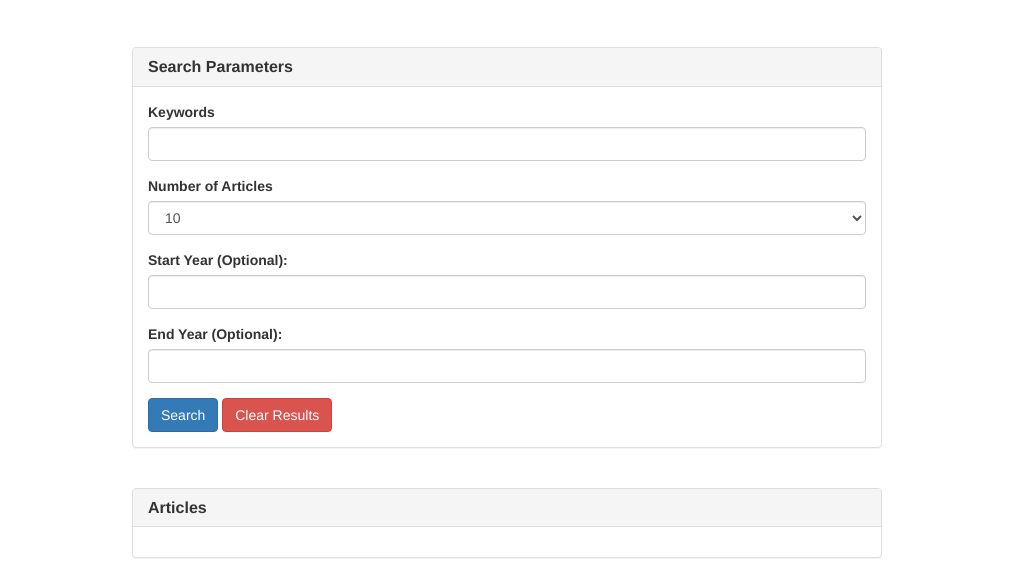
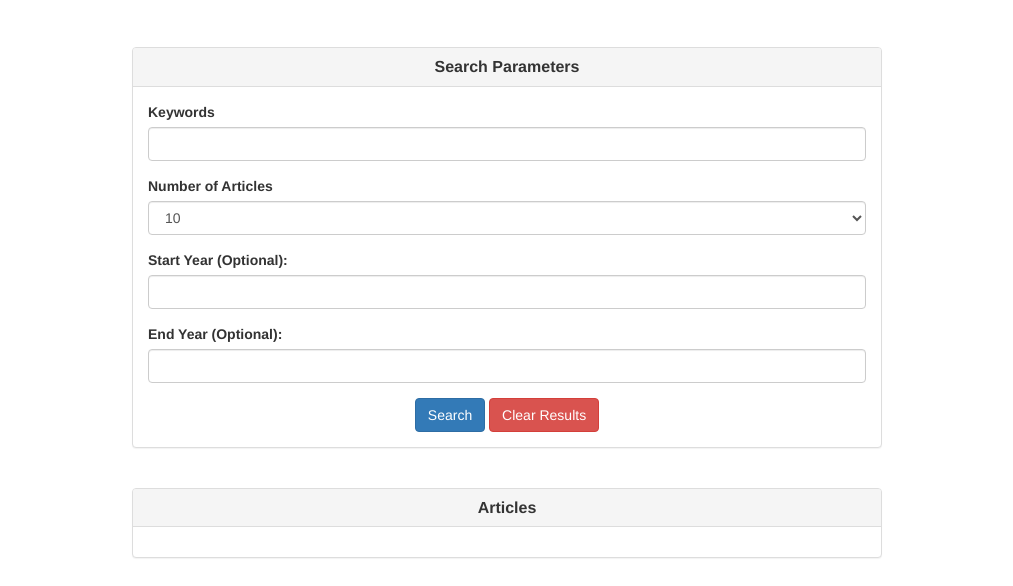
Before and after one commit to salszu/nytSearch, a plain HTML site: page index.html in a window 1280 px wide. Shown: the part 214-800 px from the top of the page, without its empty margins (133-1146 px from the left). Drawn offline with nearby package versions, Linux system fonts and the light colour scheme.

Commit message:
index done

```diff
--- a/index.html
+++ b/index.html
@@ -20,42 +20,38 @@
         <div class="row">
             <div class="col-sm-8 col-sm-offset-2">
                 <br>
-                <!-- First panel is for handling the search parameters -->
+                <!-- search -->
                 <div class="panel panel-default">
                     <div class="panel-heading">
-                        <h3 class="panel-title"><strong><i class="searchList"></i>   Search Parameters</strong></h3>
+                        <h3 class="panel-title text-center"><strong><i class="searchList"></i>   Search Parameters</strong></h3>
                     </div>
                     <div class="panel-body">
-                        <!-- Here we create an HTML Form for handling the inputs-->
                         <form role="form">
-                            <!-- Here we create the text box for capturing the search term-->
+                            <!-- search term -->
                             <div class="form-group">
                                 <label for="search">Keywords</label>
                                 <input type="text" class="form-control" id="searchTerm">
                             </div>
-                            <!-- Here we capture the number of records that the user wants to retrieve  -->
                             <div class="form-group">
                                 <label for="pwd">Number of Articles</label>
                                 <select class="form-control" id="recordNumber">
                                     <option value=1>1</option>
-                                    <!-- Setting the option for 5 as default -->
                                     <option value=10 selected>10</option>
                                     <option value=25>25</option>
                                 </select>
                             </div>
-                            <!-- Here we capture the Start Year Parameter-->
                             <div class="form-group">
                                 <label for="startYear">Start Year (Optional):</label>
                                 <input type="text" class="form-control" id="startYear">
                             </div>
-                            <!-- Here we capture the End Year Parameter -->
                             <div class="form-group">
                                 <label for="endYear">End Year (Optional):</label>
                                 <input type="text" class="form-control" id="endYear">
                             </div>
-                            <!-- Here we have our final submit button -->
-                            <button type="submit" class="btn btn-primary" id="runSearch"><i class=""></i> Search</button>
-                            <button type="button" class="btn btn-danger" id="clearAll"><i class=""></i> Clear Results</button>
+                            <div class="text-center">
+	                            <button type="submit" class="btn btn-primary" id="runSearch"><i class=""></i> Search</button>
+	                            <button type="button" class="btn btn-danger" id="clearAll"><i class=""></i> Clear Results</button>
+	                        </div>
                         </form>
                     </div>
                 </div>
@@ -64,13 +60,10 @@
         <div class="row">
             <div class="col-sm-8 col-sm-offset-2">
                 <br>
-                <!-- This panel will initially be made up of a panel and wells for each of the articles retrieved -->
                 <div class="panel panel-default">
-                    <!-- Panel Heading for the retrieved articles box -->
                     <div class="panel-heading">
-                        <h3 class="panel-title"><strong><i class=""></i>  Articles</strong></h3>
+                        <h3 class="panel-title text-center"><strong><i class=""></i>  Articles</strong></h3>
                     </div>
-                    <!-- This main panel will hold each of the resulting articles -->
                     <div class="panel-body" id="showArticles">
                     </div>
                 </div>
```
